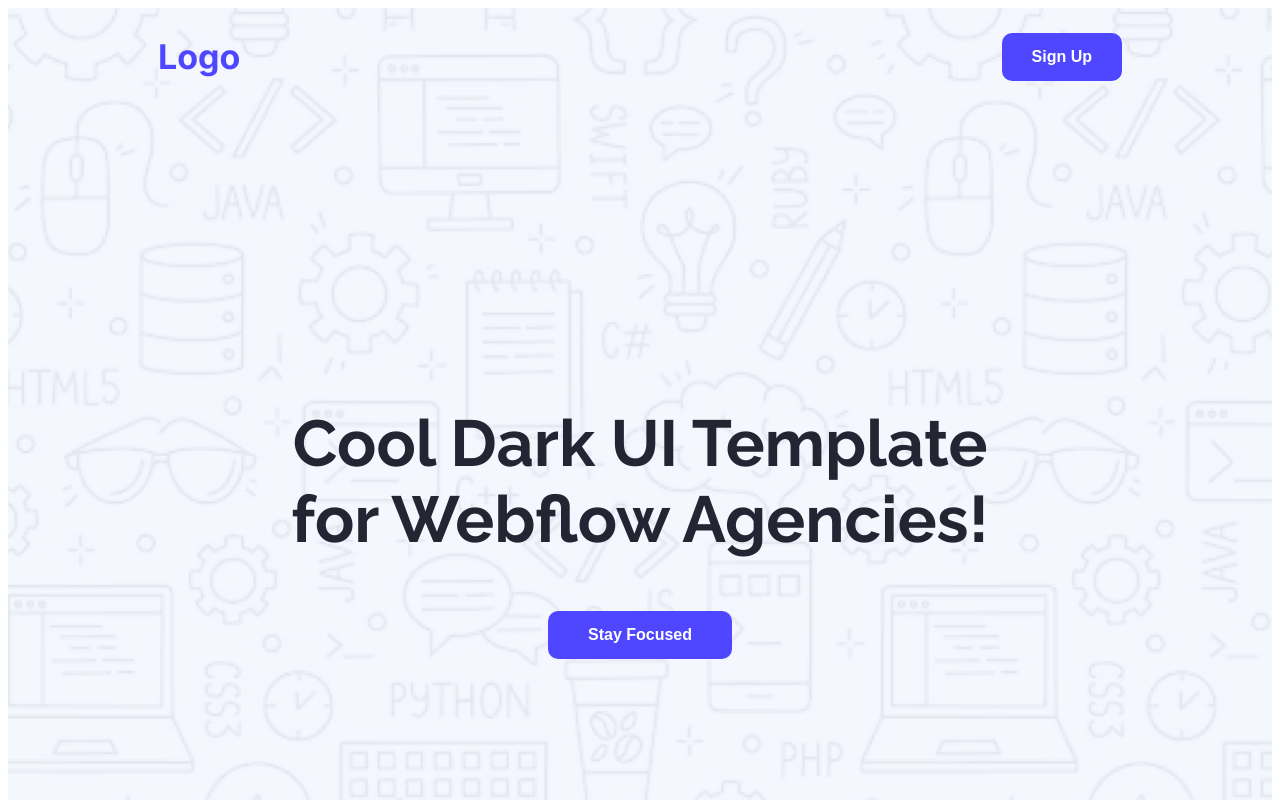
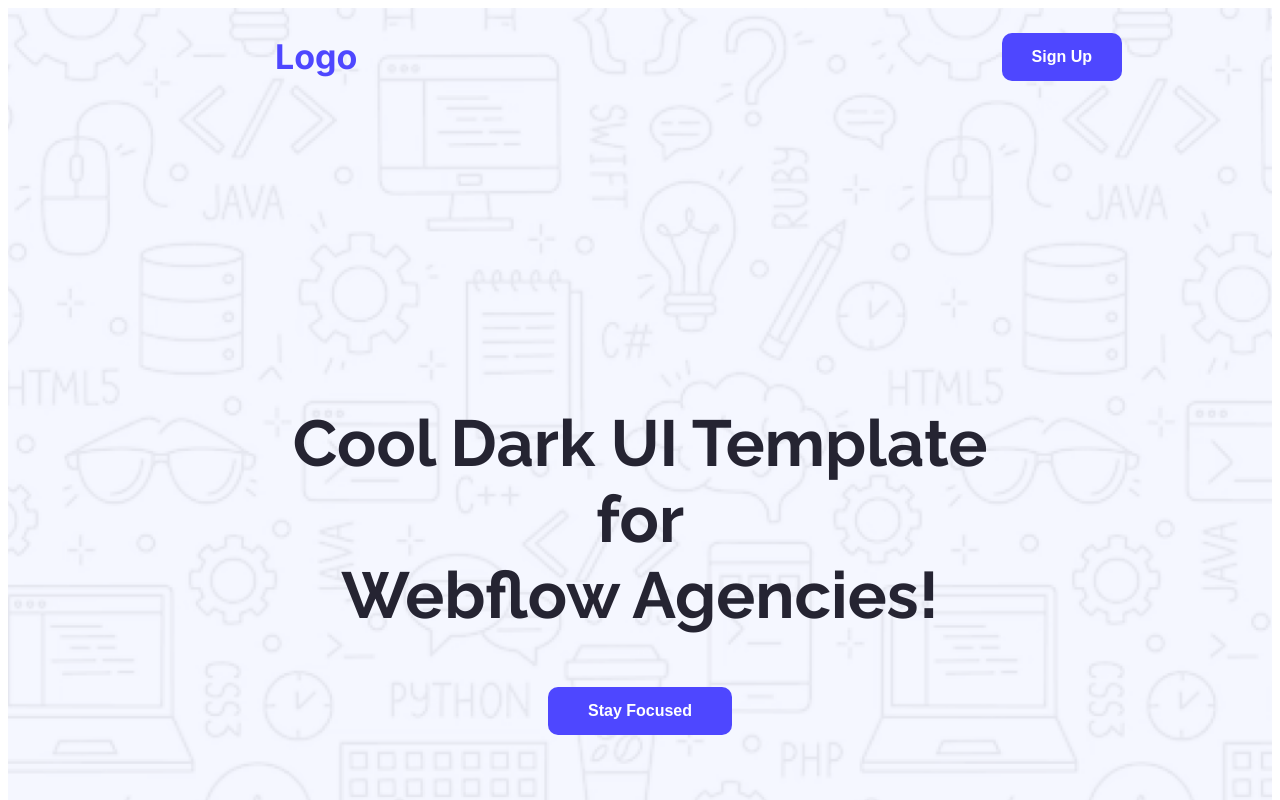
Before and after one commit to mahmudulkarim420/ph-first-assignment, a plain HTML site: page index.html in a window 1280 px wide. Shown: the top 800 px of the page. Drawn offline with Linux system fonts and the light colour scheme.

Commit message:
final-update

```diff
--- a/index.html
+++ b/index.html
@@ -25,7 +25,7 @@
         <button>Sign Up</button>
       </section>
       <div class="nav-content">
-        <h2>Cool Dark UI Template for Webflow Agencies!</h2>
+        <h2>Cool Dark UI Template for <br> Webflow Agencies!</h2>
         <button>Stay Focused</button>
       </div>
     </header>
--- a/style.css
+++ b/style.css
@@ -15,7 +15,8 @@ body {
 
 .nav-bar h1 {
   font-family: "Inter", sans-serif;
-  margin-left: 150px;
+  margin-left: 267px;
+  margin-right: 267px;
   font-size: 34px;
   color: #4e47ff;
 }
```
